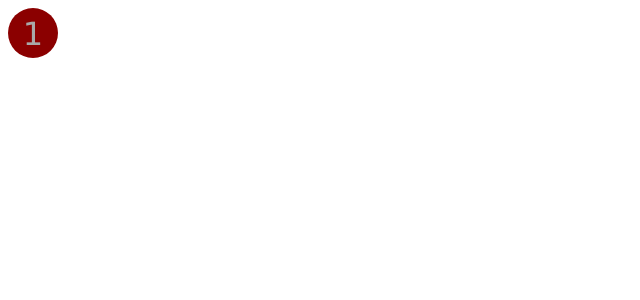
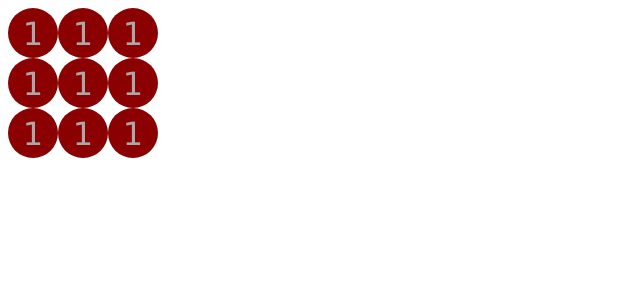
Before and after one commit to ryan-way-old-projects/game, an Angular app: page / in a window 1280 px wide. Shown: the top 300 px of the page, without its empty margins (0-640 px from the left). Built offline with nearby package versions, Linux system fonts and the light colour scheme.

Commit message:
add subgrid component

```diff
--- a/src/app/app.component.html
+++ b/src/app/app.component.html
@@ -1 +1 @@
-<app-cell-view></app-cell-view>
+<app-subgrid></app-subgrid>
--- a/src/app/app.module.ts
+++ b/src/app/app.module.ts
@@ -4,11 +4,13 @@ import { NgModule } from '@angular/core';
 import { AppRoutingModule } from './app-routing.module';
 import { AppComponent } from './app.component';
 import { CellViewComponent } from './cell-view/cell-view.component';
+import { SubgridComponent } from './subgrid/subgrid.component';
 
 @NgModule({
   declarations: [
     AppComponent,
-    CellViewComponent
+    CellViewComponent,
+    SubgridComponent
   ],
   imports: [
     BrowserModule,
--- /dev/null
+++ b/src/app/subgrid/subgrid.component.css
@@ -0,0 +1,9 @@
+div.subgrid {
+  grid-template-columns: repeat(3, 1fr);
+  display: grid;
+  width: 150px;
+}
+
+div.subgrid app-cell-view {
+  width: 50px;
+}
--- /dev/null
+++ b/src/app/subgrid/subgrid.component.html
@@ -0,0 +1,11 @@
+<div class="subgrid">
+  <app-cell-view class="grid-item"></app-cell-view>
+  <app-cell-view class="grid-item"></app-cell-view>
+  <app-cell-view class="grid-item"></app-cell-view>
+  <app-cell-view class="grid-item"></app-cell-view>
+  <app-cell-view class="grid-item"></app-cell-view>
+  <app-cell-view class="grid-item"></app-cell-view>
+  <app-cell-view class="grid-item"></app-cell-view>
+  <app-cell-view class="grid-item"></app-cell-view>
+  <app-cell-view class="grid-item"></app-cell-view>
+</div>
--- /dev/null
+++ b/src/app/subgrid/subgrid.component.ts
@@ -0,0 +1,15 @@
+import { Component, OnInit } from '@angular/core';
+
+@Component({
+  selector: 'app-subgrid',
+  templateUrl: './subgrid.component.html',
+  styleUrls: ['./subgrid.component.css']
+})
+export class SubgridComponent implements OnInit {
+
+  constructor() { }
+
+  ngOnInit() {
+  }
+
+}
```
Also changed, not shown: 1 other file (tests, documents, lock files or other folders).
